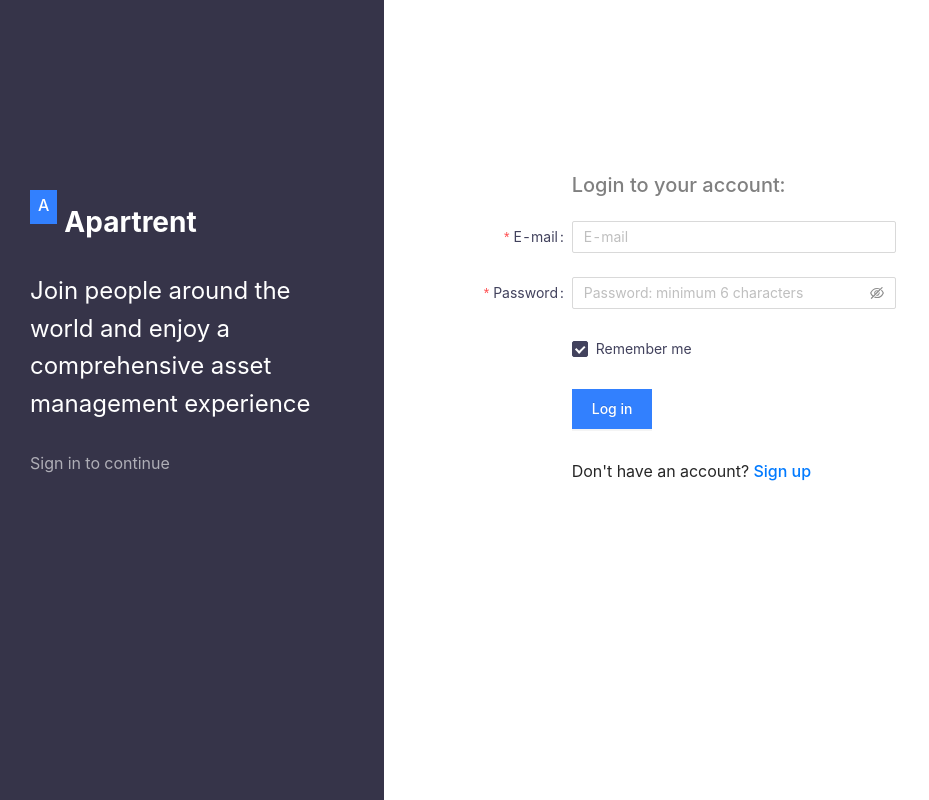
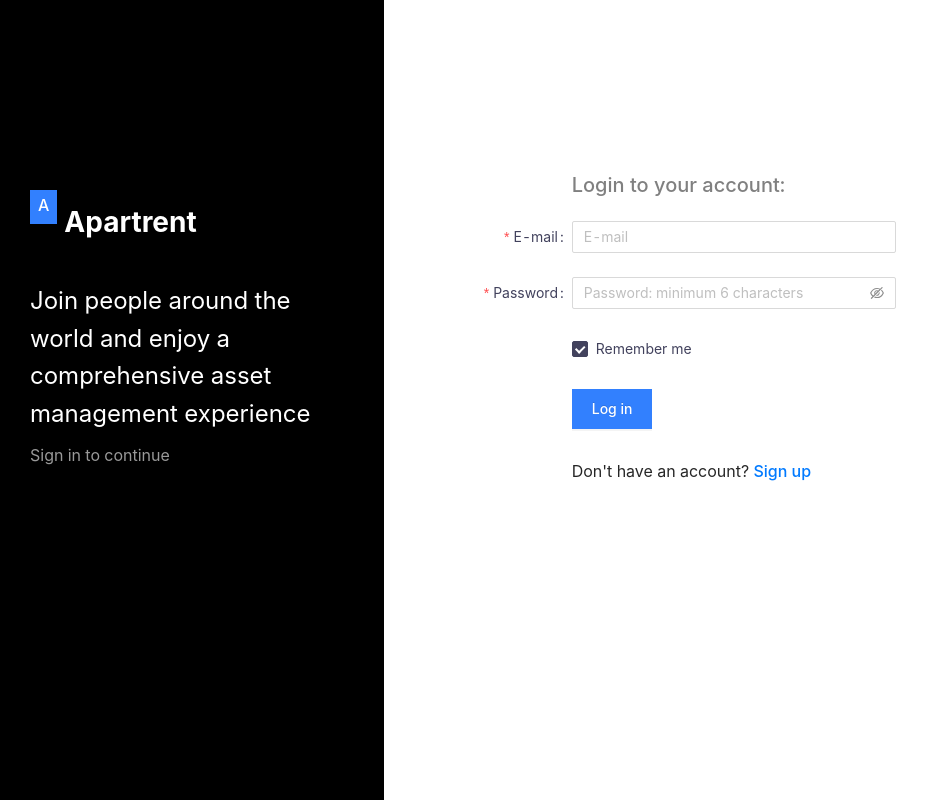
Before and after one commit to opeoyeleke/property-mgmt-test, a React (Create React App) app: page /signin in a window 1280 px wide. Shown: the whole page, without its empty margins (0-929 px from the left). Built offline with nearby package versions, Linux system fonts and the light colour scheme.

Commit message:
minor changes

```diff
--- a/src/App.js
+++ b/src/App.js
@@ -6,6 +6,7 @@ import Home from "./pages/Home/Home";
 import Signin from "./pages/Auth/Signin";
 import Signup from "./pages/Auth/Signup";
 import LoggedinRouter from "./components/LoggedinRouter/Router";
+
 function App() {
   const { user } = useContext(UserContext);
 
--- a/src/components/Navbar/navbar.scss
+++ b/src/components/Navbar/navbar.scss
@@ -257,6 +257,10 @@ a {
   color: #333333;
   display: flex;
   align-items: center;
+  cursor: pointer;
+  &:active {
+    opacity: 0.8;
+  }
   .icon {
     background-color: #3280fe;
     color: white;
--- a/src/pages/Auth/auth.scss
+++ b/src/pages/Auth/auth.scss
@@ -14,7 +14,7 @@ $pry_color: #42425d;
   }
   .page-left {
     width: 30%;
-    background-color: #363449;
+    background-color: black;
     color: white;
     padding: 25vh 30px 0 30px;
     min-width: 300px;
@@ -30,6 +30,9 @@ $pry_color: #42425d;
         font-size: 28px;
         color: white;
         display: flex;
+        &:active {
+          opacity: 0.8;
+        }
         .icon {
           background-color: #3280fe;
           color: white;
@@ -44,7 +47,7 @@ $pry_color: #42425d;
     }
     .desc {
       font-size: 1.5rem;
-      margin: 28px 0;
+      margin: 38px 0 10px 0;
     }
     .detail {
       opacity: 0.6;
--- a/src/pages/Home/Home.jsx
+++ b/src/pages/Home/Home.jsx
@@ -1,7 +1,7 @@
 import React from "react";
 import { Link } from "react-router-dom";
 import { ReactComponent as BannerImage } from "../../assets/svg/banner-image.svg";
-import Navbar from "../../component/Navbar/Navbar";
+import Navbar from "../../components/Navbar/Navbar";
 import "./home.scss";
 
 export default function Home() {
--- a/src/store/userContext.jsx
+++ b/src/store/userContext.jsx
@@ -9,7 +9,6 @@ export const UserProvider = ({ children }) => {
   // Login updates the user data with a name parameter
   const handleSignin = (user) => {
     setUser(user);
-    console.log(1111111111111111);
   };
 
   // Logout updates the user data to default
```
